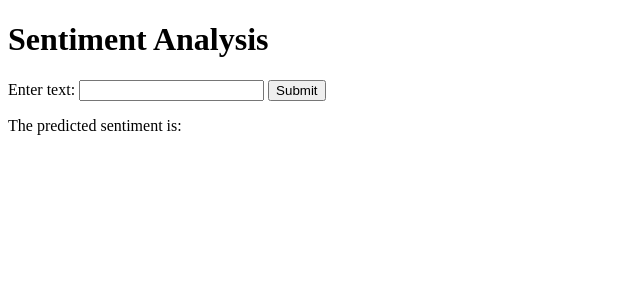
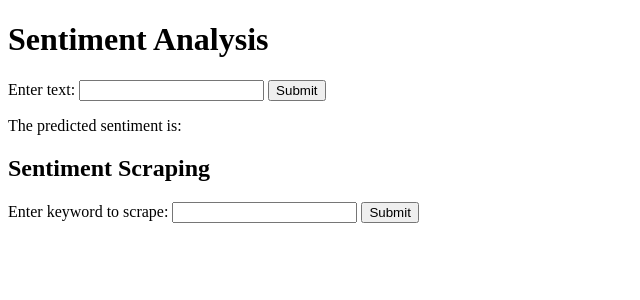
Before and after one commit to baobaybong/sentiment-scraper, a Flask app: page / in a window 1280 px wide. Shown: the top 300 px of the page, without its empty margins (0-640 px from the left). Run offline with Flask 3, Linux system fonts and the light colour scheme; parts of the project's set-up code (start-up, migrations or seed data) failed here and were passed over; some libraries are stand-ins or nearby versions.

Commit message:
added scraping module and README

```diff
--- a/app.py
+++ b/app.py
@@ -1,17 +1,99 @@
-from flask import Flask, request, jsonify, render_template
+from flask import Flask, request, jsonify, render_template, Response
 import joblib
+
+from twscrape import API
+import pandas as pd
+from pytz import timezone
+import matplotlib
+import matplotlib.pyplot as plt
+from matplotlib.backends.backend_agg import FigureCanvasAgg as FigureCanvas
+import io
+import sqlite3
+from dotenv import load_dotenv
+import os
+import asyncio
 
 app = Flask(__name__)
 model = joblib.load('models/model.joblib')
+api = API()
+matplotlib.use('agg')
+scraped_data = None
+
+async def setup():
+    load_dotenv()
+    X_CREDENTIAL = os.getenv('X_CREDENTIAL')
+    await api.pool.add_account(*X_CREDENTIAL.split(','))
+    await api.pool.login_all()
+
+def create_figure(df):
+    cnt = df.sentiment.value_counts()
+
+    fig, ax = plt.subplots(figsize=(9.2, 2))
+
+    colors = ['green', 'orange']
+    pd.DataFrame(cnt).T.plot(kind='barh', stacked=True, width=0.5, color=colors, ax=ax)
+
+    for i, rect in enumerate(ax.patches):
+        width = rect.get_width()
+        height = rect.get_height()
+        x = rect.get_x()
+        y = rect.get_y()
+
+        ax.text(x + width / 2, y + height / 2, cnt.iloc[i], ha='center', va='center', color='white', fontsize=12)
+
+    ax.set_title(f"Latest X's sentiment for {request.args.get('keyword')}")
+    ax.legend(ncols=2)
+    ax.axis('off')
+
+    return fig
+
+@app.route('/', methods=['GET', 'POST'])
+def index():
+    return render_template('index.html')
 
 @app.route('/predict', methods=['GET'])
 def predict():
     text = request.args.get('text')
     return model.predict([text])[0]
 
-@app.route('/', methods=['GET', 'POST'])
-def index():
-    return render_template('index.html')
+@app.route('/scrape', methods=['GET'])
+async def scrape():
+    global scraped_data
+    keyword = request.args.get('keyword')
+
+    # tweets_df = pd.DataFrame({'content': ['hi', 'lol', keyword], 'b': [2, 3, 4]})
+    # tweets_df['sentiment'] = model.predict(tweets_df.content)
+
+    tweets = []
+
+    cols = ['username', 'date', 'url', 'content']
+
+    async for tweet in api.search(f"{keyword} lang:en", limit=30):
+        tweets.append((tweet.user.username, tweet.date, tweet.url, tweet.rawContent))
+
+    tweets_df = pd.DataFrame(tweets, columns=cols)
+    tweets_df['date'] = tweets_df['date'].apply(lambda x: x.astimezone(timezone('Asia/Singapore')).strftime("%d-%m-%Y %H:%M:%S UTC%Z"))
+    tweets_df['url'] = tweets_df['url'].apply(lambda x: f'<a href="{x}" target="_blank">{x}</a>')
+
+    tweets_df['sentiment'] = model.predict(tweets_df.content)
+
+    scraped_data = tweets_df.to_json(orient='records', index=False)
+    return tweets_df.to_html(escape=False)
+
+@app.route('/plot', methods=['GET'])
+def plot():
+    df = pd.read_json(io.StringIO(scraped_data))
+
+    fig = create_figure(df)
+
+    output = io.BytesIO()
+    FigureCanvas(fig).print_png(output)
+
+    return Response(output.getvalue(), mimetype='image/png')
+
+async def main():
+    await setup()
+    app.run(host='0.0.0.0', port=7860)
 
 if __name__ == '__main__':
-    app.run(host="0.0.0.0", port=7860)
+    asyncio.run(main())
--- a/requirements.txt
+++ b/requirements.txt
@@ -1,3 +1,8 @@
 Flask==3.0.2
 joblib==1.3.2
+matplotlib==3.7.2
+pandas==2.2.1
+python-dotenv==1.0.1
+pytz==2023.3
+twscrape==0.11.1
 scikit-learn==1.3.0
--- a/templates/index.html
+++ b/templates/index.html
@@ -14,8 +14,33 @@
         </form>
 
         <p>The predicted sentiment is: <span id="sentiment"></span></p>
+
+        <h2>Sentiment Scraping</h2>
+
+        <form
+            _="on submit
+            halt the event
+            set keyword to (first <input/> in me).value
+            put 'Scraping...' into the next <p/>
+            set (next <img/>)'s @src to ''
+
+            fetch `/scrape?keyword=${keyword}` then
+            put '' into the next <p/>
+            put the result into #scraped-data
+            set (next <img/>)'s @src to `/plot?keyword=${keyword}`">
+            <label for="keyword">Enter keyword to scrape:</label>
+            <input name="keyword">
+            <button>Submit</button>
+        </form>
+        <br>
+
+        <p></p>
+        <img>
+        <div id="scraped-data"></div>
+
     </body>
 
     <script src="https://unpkg.com/htmx.org@1.9.10"></script>
+    <script src="https://unpkg.com/hyperscript.org@0.9.12"></script>
 
 </html>
```
Also changed, not shown: README.md, static/images/demo.png (added), 1 other file.
